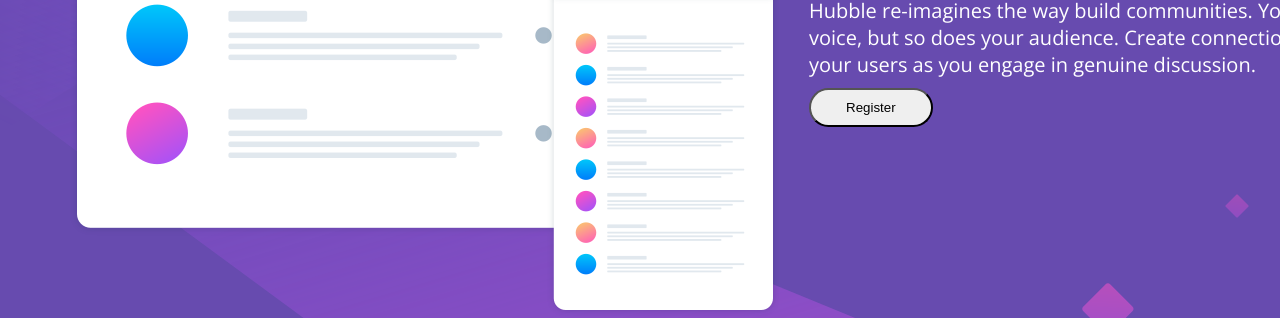
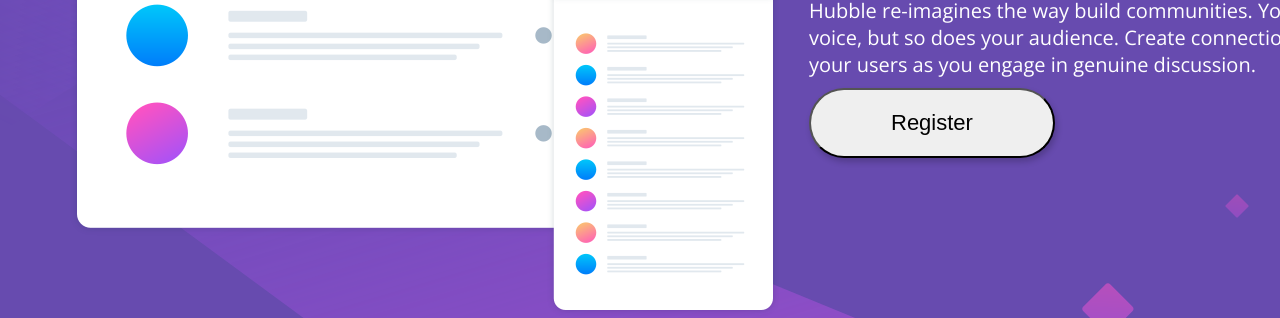
Before and after one commit to Elton-Prazeres/Huddle, a plain HTML site: page index.html in a window 1280 px wide. Shown: the part 400-718 px from the top of the page. Drawn offline with nearby package versions, Linux system fonts and the light colour scheme.

Commit message:
adicionado font-size: 22px, padding: 20px 80px, border-radius: 50px nas linhas 57-59, na linha 62 adicionado box-shadow: 2px 4px 6px rgba(0,0,0,0.2), adicionado na linha 68 box-shadow: 2px 6px 8px rgba(0,0,0,0.4);

```diff
--- a/src/css/estilos.css
+++ b/src/css/estilos.css
@@ -54,15 +54,18 @@ body {
 }
 
 .main .connections .btn-button {
-    padding: 10px 35px;
-    border-radius: 20px;
+    font-size: 22px;
+    padding: 20px 80px;
+    border-radius: 50px;
     margin-left: 30px;
     transition: 0.3s;
+    box-shadow: 2px 4px 6px rgba(0, 0, 0, 0.2);
 }
 
 .main .connections .btn-button:hover {
     color: var(--white);
     background-color: var(--Soft-Magenta);
+    box-shadow: 2px 6px 8px rgba(0, 0, 0, 0.4);
 }
 
 .social {
```
